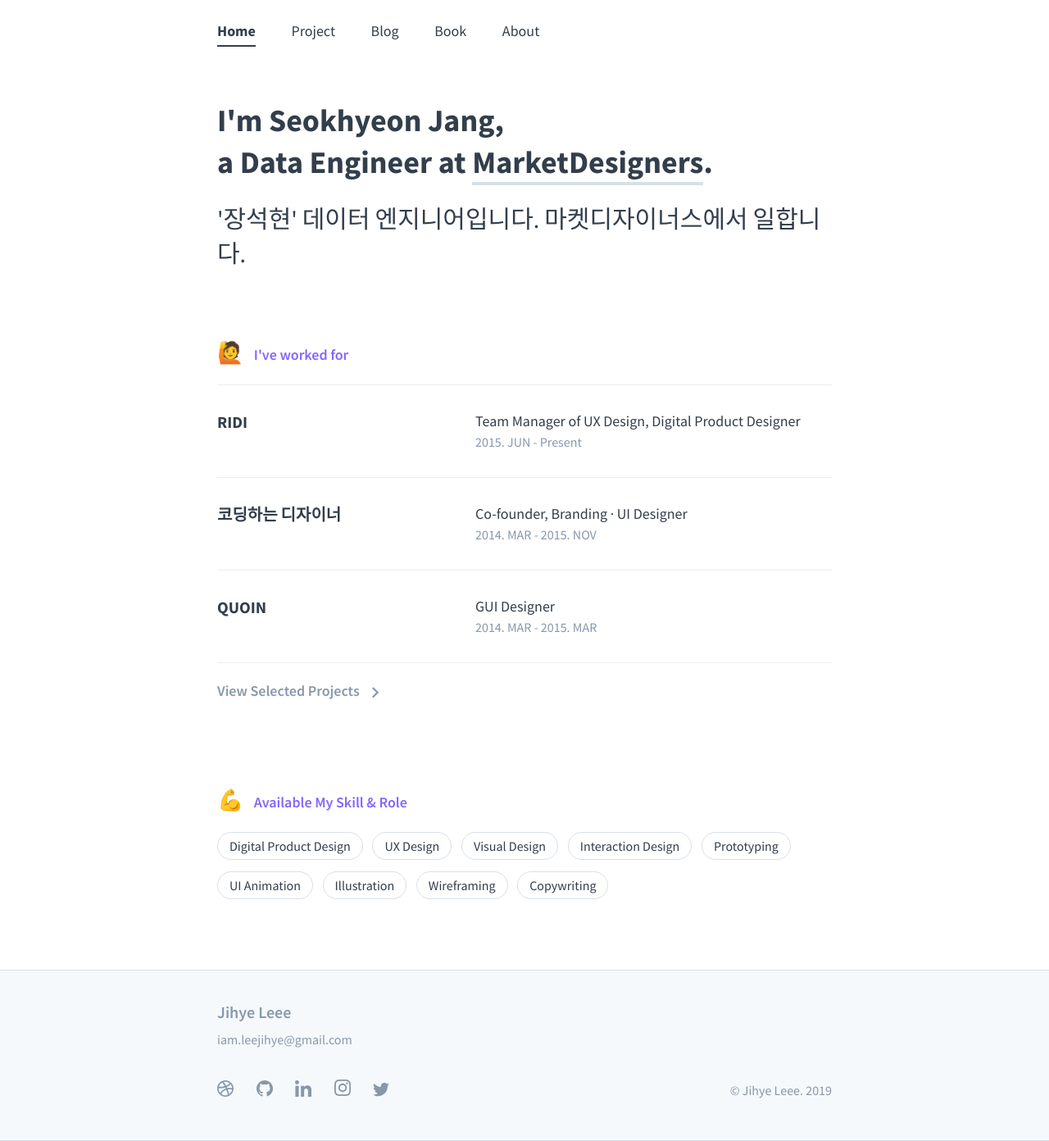
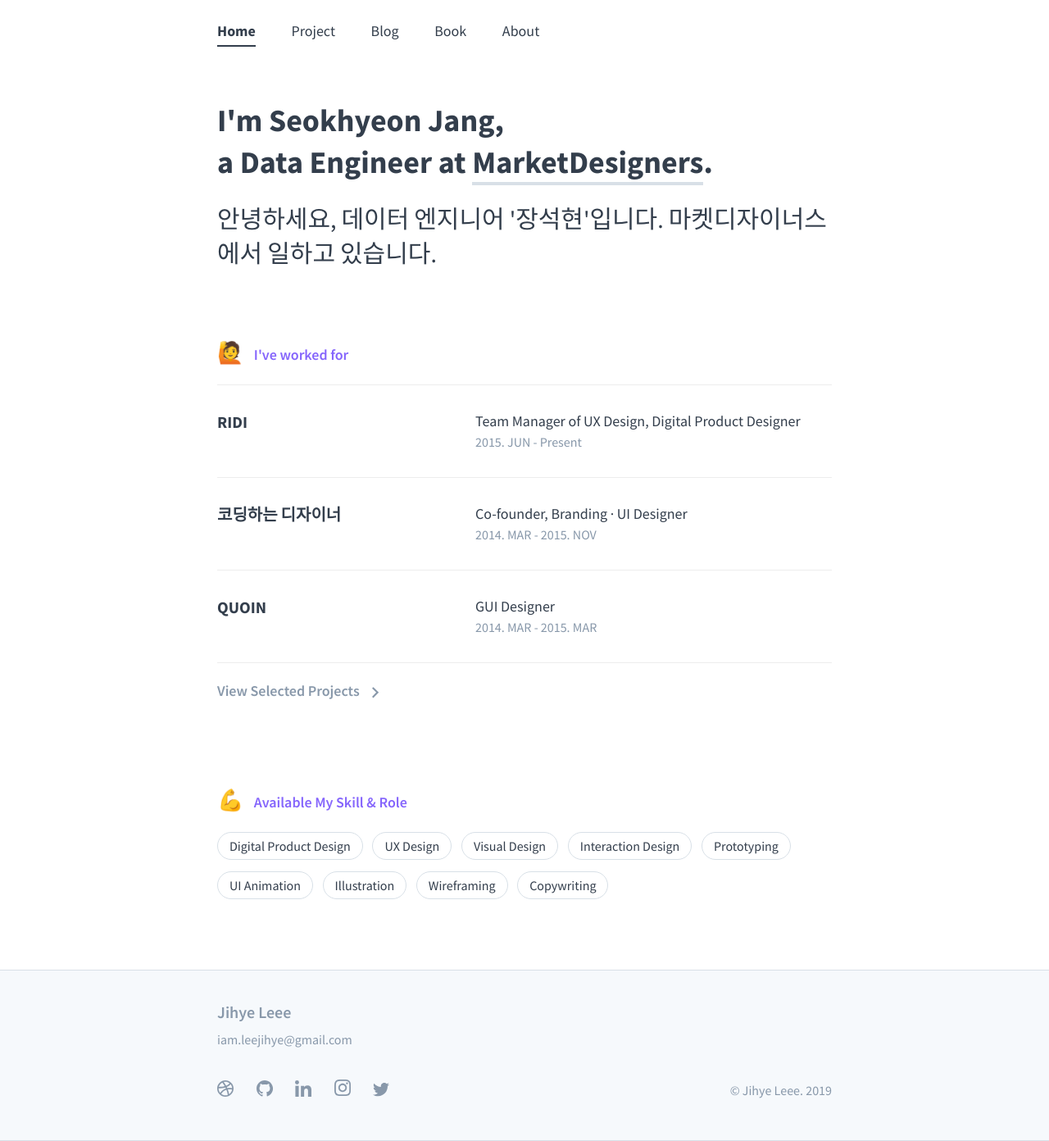
Before and after one commit to boys-be-ambitious/boys-be-ambitious.github.io, a Jekyll site: the page built from index.md, in a window 1280 px wide. Shown: the whole page at 82% size. Built offline with Jekyll 4.4.1, drawn with Linux system fonts in a browser that asks for light colours.

Commit message:
commit introduce myself in readme.md

```diff
--- a/index.md
+++ b/index.md
@@ -20,7 +20,7 @@ description: Seokhyeon Jang, who is a Data Engineer based in Seoul, South Korea.
             <div class="underline"></div>
         </div>.
     </h1>
-    <h2 class="intro">'장석현' 데이터 엔지니어입니다. 마켓디자이너스에서 일합니다.</h2>
+    <h2 class="intro">안녕하세요, 데이터 엔지니어 '장석현'입니다. 마켓디자이너스에서 일하고 있습니다.</h2>
 </section>
 </div>
 
```
